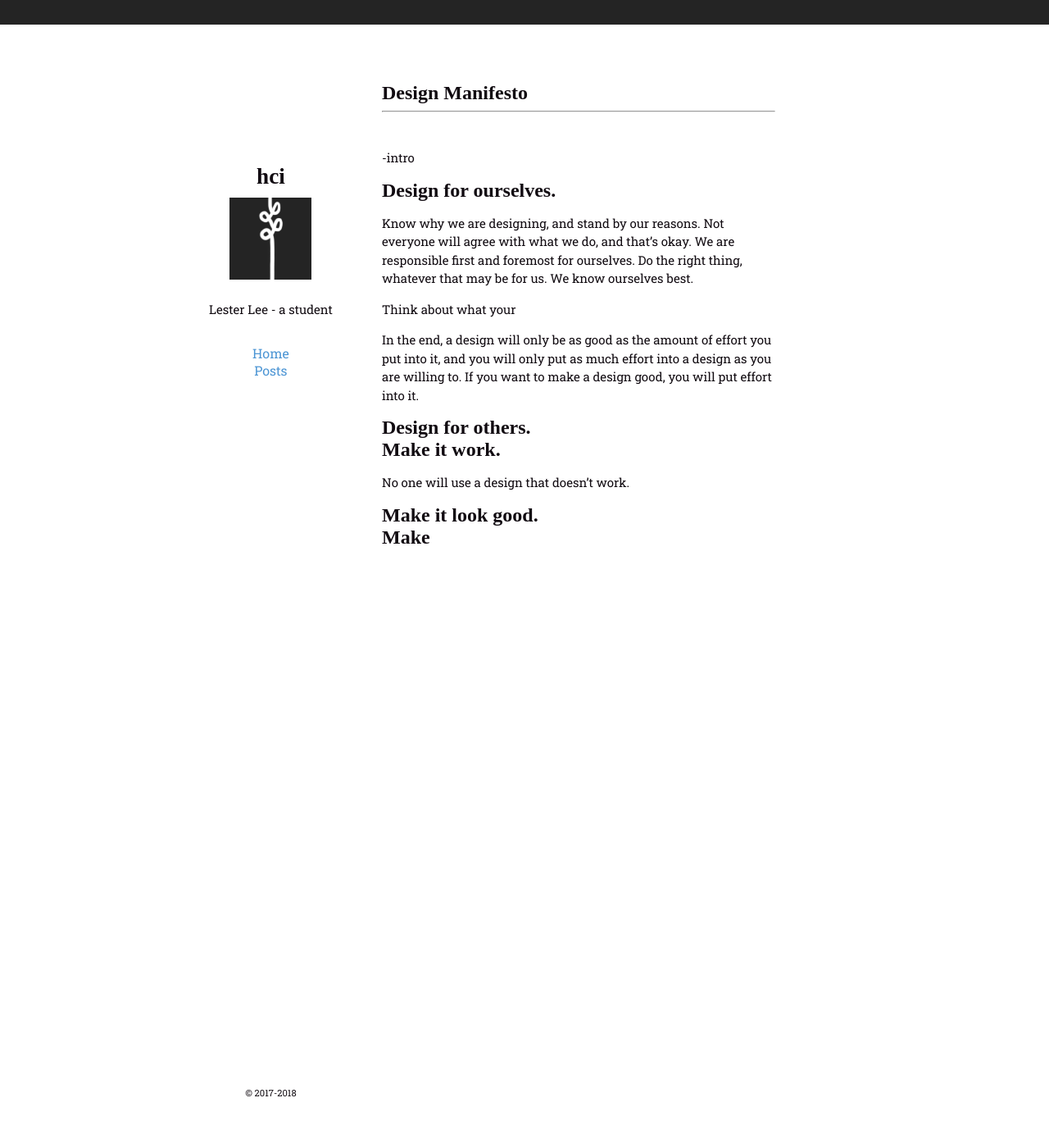
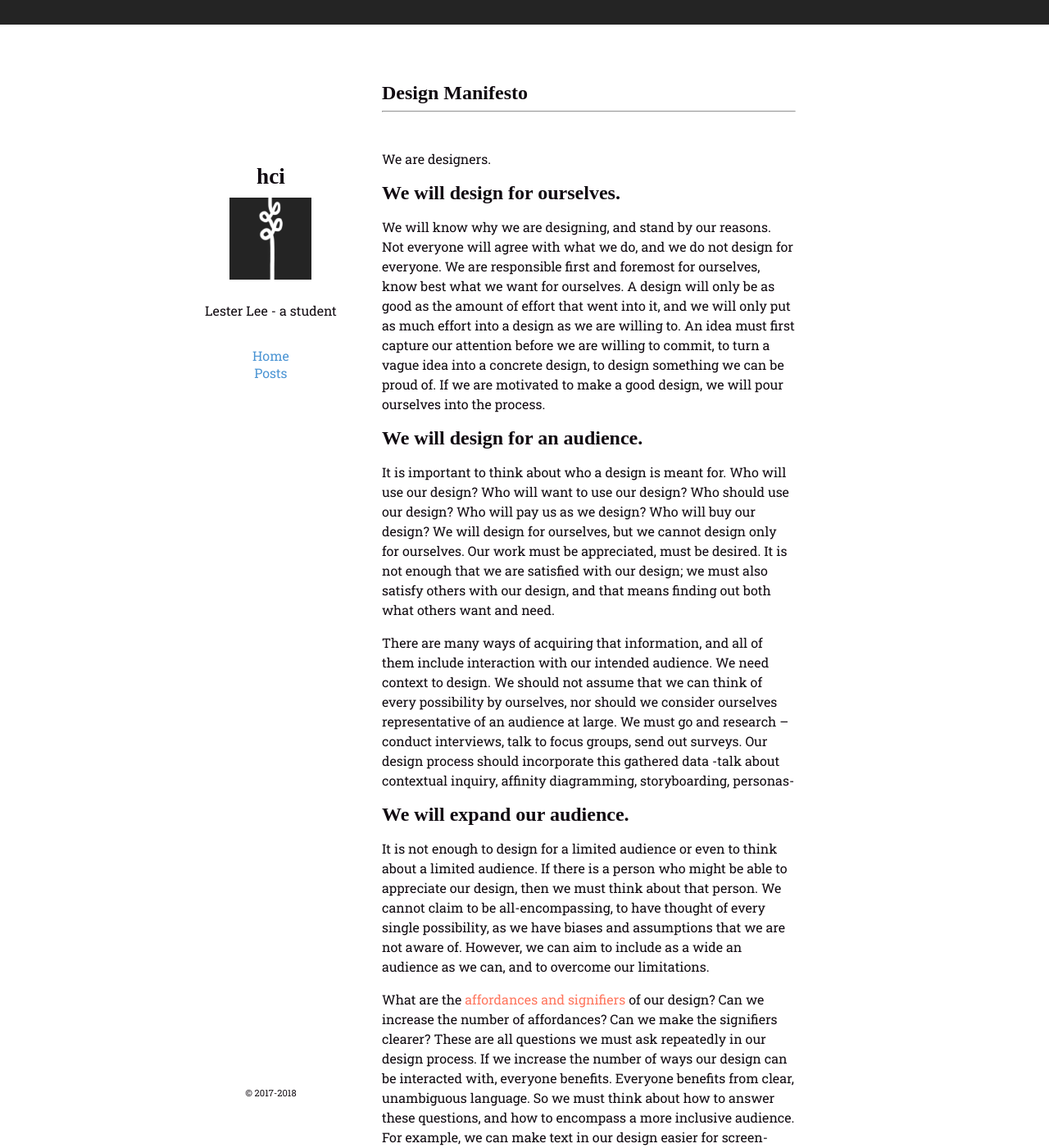
Before and after one commit to lester-lee/cs376-hci, a Jekyll site: the page built from _posts/2018-05-07-design_manifesto.md, in a window 1280 px wide and 1400 px high. Shown: the whole window at 82% size. Built offline with Jekyll 4.4.1, drawn with Linux system fonts in a browser that asks for light colours; some web fonts are replaced; some of the changed text lies outside the part shown.

Commit message:
more manifesto

```diff
--- a/_posts/2018-05-07-design_manifesto.md
+++ b/_posts/2018-05-07-design_manifesto.md
@@ -2,21 +2,29 @@
 layout: post
 title: Design Manifesto
 ---
--intro
+We are designers.
 
-## Design for ourselves.
-Know why we are designing, and stand by our reasons. Not everyone will agree with what we do, and that's okay. We are responsible first and foremost for ourselves. Do the right thing, whatever that may be for us. We know ourselves best.
+## We will design for ourselves.
+We will know why we are designing, and stand by our reasons. Not everyone will agree with what we do, and we do not design for everyone. We are responsible first and foremost for ourselves, know best what we want for ourselves. A design will only be as good as the amount of effort that went into it, and we will only put as much effort into a design as we are willing to. An idea must first capture our attention before we are willing to commit, to turn a vague idea into a concrete design, to design something we can be proud of. If we are motivated to make a good design, we will pour ourselves into the process.
 
-Think about what your
+## We will design for an audience.
+It is important to think about who a design is meant for. Who will use our design? Who will want to use our design? Who should use our design? Who will pay us as we design? Who will buy our design? We will design for ourselves, but we cannot design only for ourselves. Our work must be appreciated, must be desired. It is not enough that we are satisfied with our design; we must also satisfy others with our design, and that means finding out both what others want and need.
 
-In the end, a design will only be as good as the amount of effort you put into it, and you will only put as much effort into a design as you are willing to. If you want to make a design good, you will put effort into it.
+There are many ways of acquiring that information, and all of them include interaction with our intended audience. We need context to design. We should not assume that we can think of every possibility by ourselves, nor should we consider ourselves representative of an audience at large. We must go and research -- conduct interviews, talk to focus groups, send out surveys. Our design process should incorporate this gathered data
+ -talk about contextual inquiry, affinity diagramming, storyboarding, personas-
 
-## Design for others.
+## We will expand our audience.
+It is not enough to design for a limited audience or even to think about a limited audience. If there is a person who might be able to appreciate our design, then we must think about that person. We cannot claim to be all-encompassing, to have thought of every single possibility, as we have biases and assumptions that we are not aware of. However, we can aim to include as a wide an audience as we can, and to overcome our limitations.
 
-## Make it work.
-No one will use a design that doesn't work.
+What are the [affordances and signifiers](https://en.wikipedia.org/wiki/The_Design_of_Everyday_Things) of our design? Can we increase the number of affordances? Can we make the signifiers clearer? These are all questions we must ask repeatedly in our design process. If we increase the number of ways our design can be interacted with, everyone benefits. Everyone benefits from clear, unambiguous language. So we must think about how to answer these questions, and how to encompass a more inclusive audience. For example, we can make text in our design easier for screen-readers to process. We can allow multiple ways of interacting with our design, such as voice commands or a touch screen. In doing so, [we improve the design for our entire audience.](https://theblog.adobe.com/design-with-accessibility-in-mind-the-pour-methodology/) The easier it is to interact with our design, and the more accessible our design is, the more likely our audience will be expanded, and the better our design will be.
 
-## Make it look good.
+## We will make it beautiful.
+Our designs will be pleasing to ourselves and to our audience, delightful to all senses. This will not happen on our first try, or even the fifth.
+- talk about prototyping, mockups, user testing, heuristic evaluation -
 
-
-## Make
+## Code of Ethics
+We will not always agree on what is ethical, but there are some general guidelines that may help. We will:
+  - Consider the situation. We cannot anticipate and plan for everything that may happen to us. We will find ourselves in unfamiliar situations, and when that happens, we must think clearly and decisively.
+  - Think about the consequences. When we design, we make decisions, and those decisions will have impacts. We must have considered to the best of our abilities how our decisions will affect others. This will help in thinking about which decision is the right one to make.
+  - Learn from our mistakes. They will happen no matter how well prepared or thoughtful we may be. When we make a mistake, we must realize how it came to happen, and strive to prevent future iterations of the same mistake to occur. We must not be afraid of making mistakes, as they reveal shortcomings that we were previously not aware of.
+  - Listen to counsel. We cannot think of everything ourselves, and we should not pretend otherwise. We must heed what other people say and take their advice into consideration, as they will provide valuable insights.
--- a/css/style.scss
+++ b/css/style.scss
@@ -3,7 +3,7 @@
 
 // NUMBERS
 $header-width: 200px;
-$posts-width: 500px;
+$posts-width: 525px;
 $nav-width: 50px;
 $top-bar-height: 30px;
 
@@ -71,7 +71,7 @@ a {
 
 p {
   line-height: 1.5;
-  font-size: 15px;
+  font-size: 16px;
   .caption{
     font-size: .8em;
     font-style: italic;
@@ -83,6 +83,13 @@ p {
 
 .posts {
   padding: 10px;
+  padding-bottom: 200px;
+  article{
+    ul{
+      list-style-type: disc;
+      padding-left: 15px;
+    }
+  }
 }
 
 .excerpt{
```
Also changed, not shown: 1 other file.
